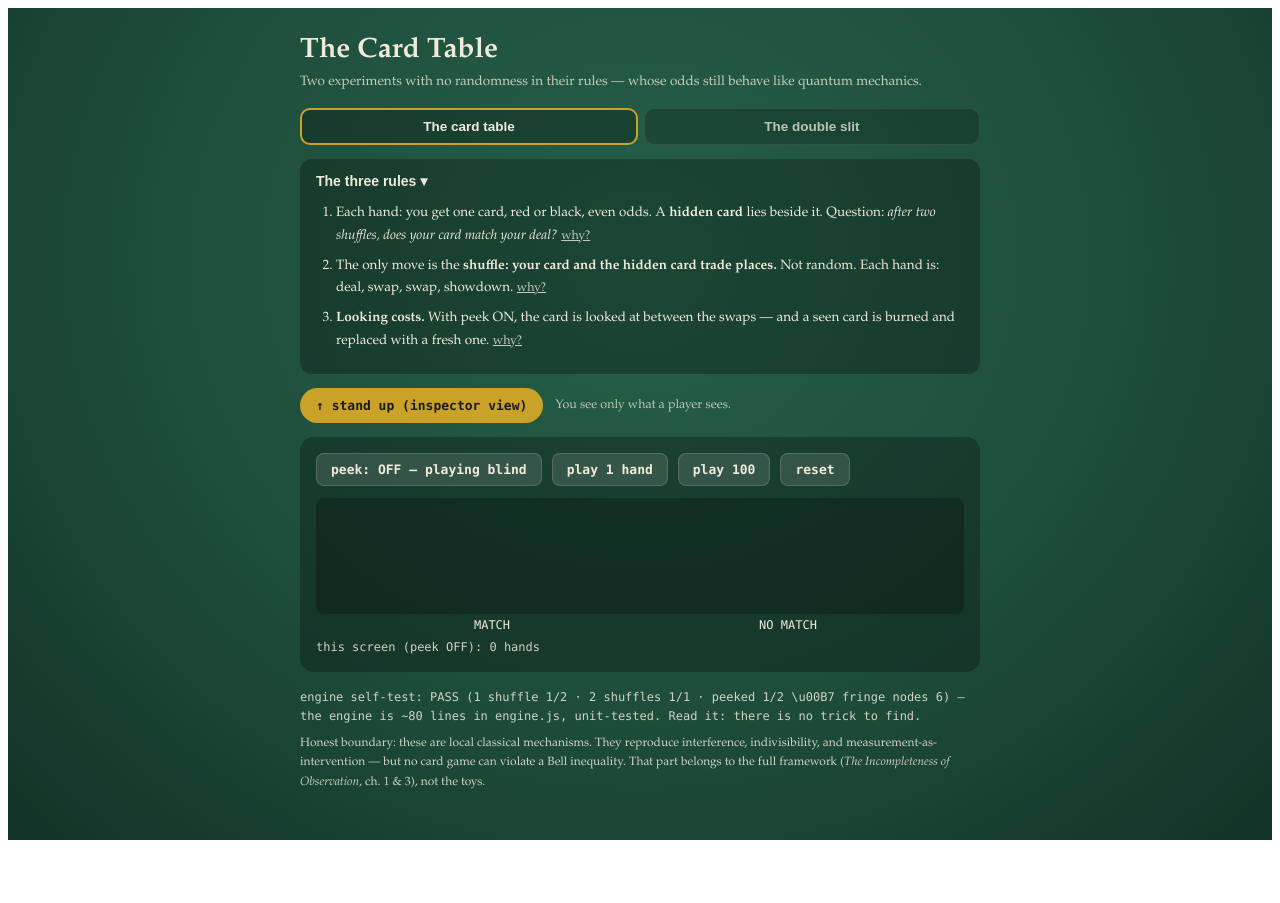
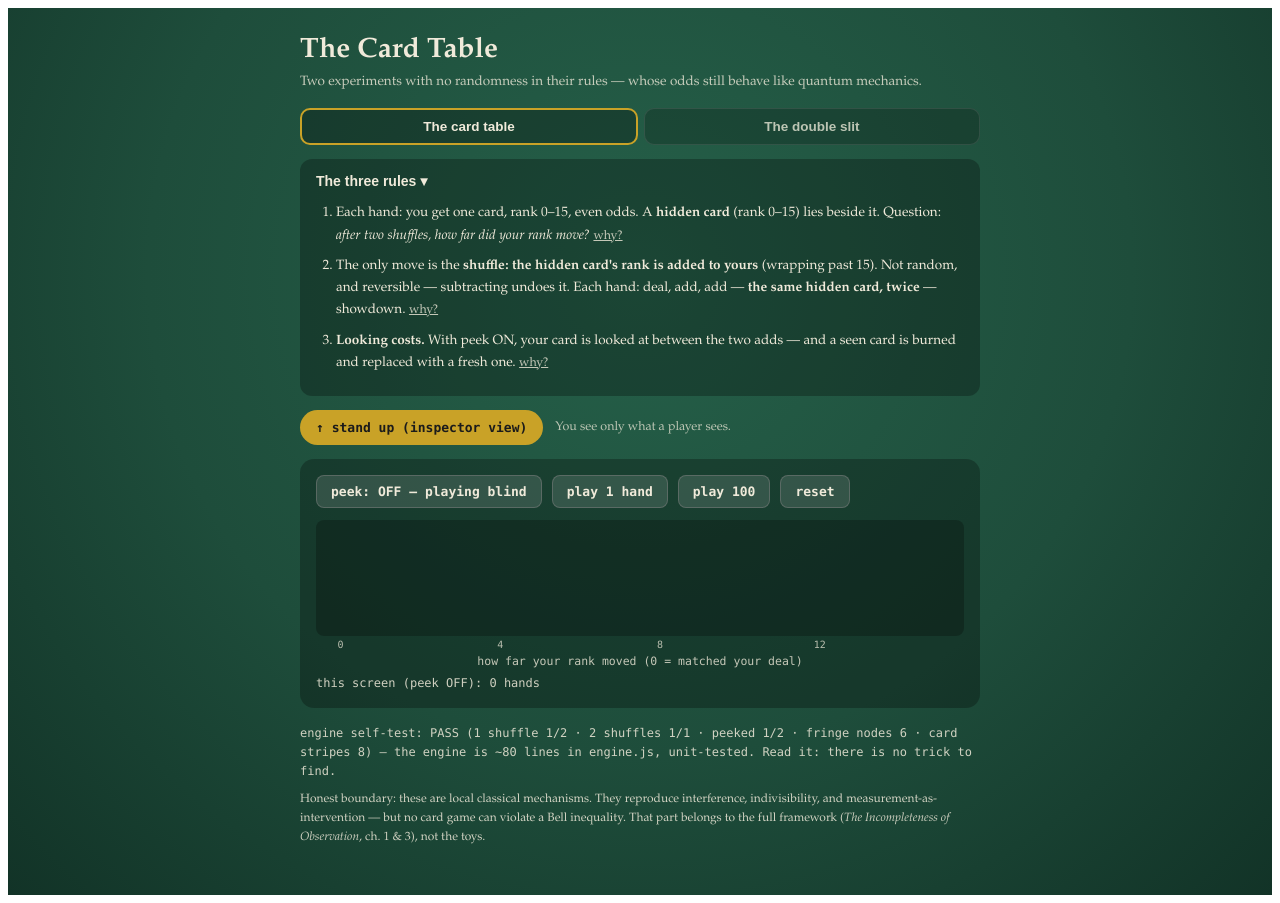
Before and after one commit to amaybaum/card-table, a React (Vite) app: page / in a window 1280 px wide. Before the commit the page ends 848 px from the top, so only its background shows below. Built offline with nearby package versions, Linux system fonts and the light colour scheme.

Commit message:
Last Sync: 2026-07-28 09:09

```diff
--- a/src/App.jsx
+++ b/src/App.jsx
@@ -1,5 +1,5 @@
 import { useState, useRef } from "react";
-import { swap, enumerate, dealHand, NBINS, FRINGE, SLIT_L, SLIT_R,
+import { swap, enumerate, dealHand, dealCardHand, cardDist, CARD_Q, CARD_TEST, NBINS, FRINGE, SLIT_L, SLIT_R,
          fireBlind, fireL, fireR, SELF_TEST, ALL_PASS, TEST_LABEL, SLIT_TEST } from "./engine.js";
 
 const cname = (b) => (b === 0 ? "RED" : "BLACK");
@@ -11,8 +11,8 @@ export default function CardTable() {
   const [why, setWhy] = useState({});
   // cards: two-bin screen, separate accumulation per peek setting
   const [peekMode, setPeekMode] = useState(false);
-  const [cardsOff, setCardsOff] = useState([0, 0]);   // [match, nomatch], peek OFF
-  const [cardsOn, setCardsOn] = useState([0, 0]);     // peek ON
+  const [cardsOff, setCardsOff] = useState(Array(CARD_Q).fill(0));   // hands per offset, peek OFF
+  const [cardsOn, setCardsOn] = useState(Array(CARD_Q).fill(0));     // peek ON
   const [lastHand, setLastHand] = useState(null);
   // slit: 25-bin screen, separate accumulation per detector setting
   const [detector, setDetector] = useState(false);
@@ -30,7 +30,7 @@ export default function CardTable() {
   function playCards(n) {
     const upd = (bins) => {
       const a = bins.slice(); let last = null;
-      for (let i = 0; i < n; i++) { const h = dealHand(peekMode, rng.current); a[h.match ? 0 : 1]++; last = h; }
+      for (let i = 0; i < n; i++) { const h = dealCardHand(peekMode, rng.current); a[h.offset]++; last = h; }
       setLastHand(last); return a;
     };
     peekMode ? setCardsOn(upd) : setCardsOff(upd);
@@ -50,9 +50,9 @@ export default function CardTable() {
   const handStory = (h) => {
     if (!h) return null;
     const steps = insp
-      ? h.trace.map((t) => `${t.label}: you ${cname(t.v)} / hidden ${cname(t.h)}`).join(" \u2192 ")
-      : `dealt ${cname(h.dealt)} \u2192 swap \u2192 ${h.peeked ? `peek (${cname(h.trace[2].peeked)}, burned) \u2192 ` : ""}swap \u2192 ${cname(h.final)}`;
-    return `last hand: ${steps} — ${h.match ? "MATCH" : "NO MATCH"}, deterministically`;
+      ? `dealt ${h.dealt}, hidden ${h.trace[0].h} \u2192 +${h.trace[0].h} \u2192 ${h.peeked ? `peek (${h.trace[2].peeked}, burned; fresh ${h.trace[2].v}) \u2192 ` : ""}+${h.trace[0].h} \u2192 ${h.final}`
+      : `dealt ${h.dealt} \u2192 add hidden \u2192 ${h.peeked ? "peek (burned, replaced) \u2192 " : ""}add hidden \u2192 ${h.final}`;
+    return `last hand: ${steps} — moved ${h.offset}, deterministically`;
   };
 
   return (
@@ -83,14 +83,14 @@ export default function CardTable() {
             {rulesOpen && (
               <ol style={{ margin: "10px 0 2px", paddingLeft: 20, fontSize: 13.5, lineHeight: 1.65 }}>
                 <Rule n={1} why={why} setWhy={setWhy} ink={world.ink}
-                  text={<>Each hand: you get one card, red or black, even odds. A <b>hidden card</b> lies beside it. Question: <i>after two shuffles, does your card match your deal?</i></>}
+                  text={<>Each hand: you get one card, rank 0–15, even odds. A <b>hidden card</b> (rank 0–15) lies beside it. Question: <i>after two shuffles, how far did your rank move?</i></>}
                   whyText={<>The deal is the <b>only randomness in the game</b> — it stands for not knowing the world's starting conditions. Everything after is fixed by the rules, so there are no dice to blame the strangeness on. The hidden card is the point: the world contains more than you can see, and the rules use that part too.</>} />
                 <Rule n={2} why={why} setWhy={setWhy} ink={world.ink}
-                  text={<>The only move is the <b>shuffle: your card and the hidden card trade places.</b> Not random. Each hand is: deal, swap, swap, showdown.</>}
-                  whyText={<><b>Deterministic</b>: same input, same result — so probability can only come from what you can't see. <b>Reversible</b>: a swap undoes itself, so information can hide but never dies. The swap is the smallest move coupling what you see to what you don't; the framework's real physics is built from exactly these two properties.</>} />
+                  text={<>The only move is the <b>shuffle: the hidden card's rank is added to yours</b> (wrapping past 15). Not random, and reversible — subtracting undoes it. Each hand: deal, add, add — <b>the same hidden card, twice</b> — showdown.</>}
+                  whyText={<><b>Deterministic</b>: same input, same result — so probability can only come from what you can't see. <b>Reversible</b>: adding can be subtracted, so information can hide but never dies. And because the same hidden rank acts <b>twice, in step</b>, every hand's total move is doubled — which is why odd distances become impossible below. The stripes are parity, derived from the rules; nothing is engineered.</>} />
                 <Rule n={3} why={why} setWhy={setWhy} ink={world.ink}
-                  text={<><b>Looking costs.</b> With peek ON, the card is looked at between the swaps — and a seen card is burned and replaced with a fresh one.</>}
-                  whyText={<>In this toy, honestly: a house rule — the toy <i>imposes</i> what real physics <i>derives</i>. In physics there is no passive glance: to see a card you must interact with it. <b>Looking is copying</b> — a record now exists somewhere — and the certainty below is <i>made of</i> a correlation: the hidden card remembering your deal. Copying rearranges exactly that correlation. Minds are irrelevant: a machine that photographs the card and shows no one destroys the certainty just as thoroughly. What costs is that the record exists, not that anyone reads it.</>} />
+                  text={<><b>Looking costs.</b> With peek ON, your card is looked at between the two adds — and a seen card is burned and replaced with a fresh one.</>}
+                  whyText={<>In this toy, honestly: a house rule — the toy <i>imposes</i> what real physics <i>derives</i>. In physics there is no passive glance: to see a card you must interact with it. <b>Looking is copying</b> — a record now exists somewhere — and the stripes below are <i>made of</i> a correlation: the same hidden rank acting twice in step. Copying your card mid-hand breaks the lockstep, and the forbidden bins fill in. Minds are irrelevant: a machine that photographs the card and shows no one destroys the certainty just as thoroughly. What costs is that the record exists, not that anyone reads it.</>} />
               </ol>
             )}
           </div>
@@ -109,9 +109,9 @@ export default function CardTable() {
         {/* THE CARD TABLE — same shape as the slit: toggle, fire, two-bin screen */}
         {mode === "cards" && (() => {
           const bins = peekMode ? cardsOn : cardsOff;
-          const total = bins[0] + bins[1];
-          const peak = Math.max(1, bins[0], bins[1]);
-          const offN = cardsOff[0] + cardsOff[1], onN = cardsOn[0] + cardsOn[1];
+          const total = bins.reduce((a, b) => a + b, 0);
+          const peak = Math.max(1, ...bins);
+          const offN = cardsOff.reduce((a, b) => a + b, 0), onN = cardsOn.reduce((a, b) => a + b, 0);
           return (
             <div style={{ background: world.panel, borderRadius: 14, padding: "16px", marginTop: 14 }}>
               <div style={{ display: "flex", alignItems: "center", gap: 10, flexWrap: "wrap", marginBottom: 12 }}>
@@ -120,28 +120,29 @@ export default function CardTable() {
                 </button>
                 <button onClick={() => playCards(1)} style={btn(insp)}>play 1 hand</button>
                 <button onClick={() => playCards(100)} style={btn(insp)}>play 100</button>
-                <button onClick={() => { setCardsOff([0, 0]); setCardsOn([0, 0]); setLastHand(null); }} style={btn(insp)}>reset</button>
+                <button onClick={() => { setCardsOff(Array(CARD_Q).fill(0)); setCardsOn(Array(CARD_Q).fill(0)); setLastHand(null); }} style={btn(insp)}>reset</button>
               </div>
-              <div style={{ display: "flex", alignItems: "flex-end", gap: 24, height: 110, background: insp ? "rgba(35,64,74,.05)" : "rgba(0,0,0,.25)", borderRadius: 8, padding: "6px 40px 0" }}>
-                {[0, 1].map((i) => (
-                  <div key={i} style={{ flex: 1, display: "flex", flexDirection: "column", justifyContent: "flex-end", height: "100%" }}>
-                    <div style={{ height: `${(100 * bins[i]) / peak}%`, background: peekMode ? "#c05b52" : gold, borderRadius: "3px 3px 0 0", transition: "height .15s" }} />
-                  </div>
+              <div style={{ display: "flex", alignItems: "flex-end", gap: 3, height: 110, background: insp ? "rgba(35,64,74,.05)" : "rgba(0,0,0,.25)", borderRadius: 8, padding: "6px 6px 0" }}>
+                {bins.map((v, x) => (
+                  <div key={x} style={{ flex: 1, height: `${(100 * v) / peak}%`, background: peekMode ? "#c05b52" : gold, borderRadius: "2px 2px 0 0", transition: "height .15s" }} />
                 ))}
               </div>
-              <div style={{ display: "flex", gap: 24, padding: "4px 40px 0", fontFamily: "ui-monospace, Menlo, monospace", fontSize: 12 }}>
-                <div style={{ flex: 1, textAlign: "center" }}>MATCH {total > 0 && `— ${bins[0]} (${Math.round((100 * bins[0]) / total)}%)`}</div>
-                <div style={{ flex: 1, textAlign: "center" }}>NO MATCH {total > 0 && `— ${bins[1]} (${Math.round((100 * bins[1]) / total)}%)`}</div>
+              <div style={{ display: "flex", gap: 3, padding: "3px 6px 0", fontFamily: "ui-monospace, Menlo, monospace", fontSize: 10, opacity: 0.75 }}>
+                {bins.map((_, x) => <div key={x} style={{ flex: 1, textAlign: "center" }}>{x % 4 === 0 ? x : ""}</div>)}
+              </div>
+              <div style={{ fontFamily: "ui-monospace, Menlo, monospace", fontSize: 11.5, marginTop: 4, opacity: 0.8, textAlign: "center" }}>
+                how far your rank moved (0 = matched your deal)
               </div>
               <div style={{ fontFamily: "ui-monospace, Menlo, monospace", fontSize: 12, marginTop: 8, opacity: 0.85, minHeight: 16 }}>
                 this screen (peek {peekMode ? "ON" : "OFF"}): {total} hands{lastHand && <><br />{handStory(lastHand)}</>}
               </div>
-              {offN > 20 && onN > 20 && (
+              {offN > 30 && onN > 30 && (
                 <div style={{ marginTop: 10, fontSize: 13, lineHeight: 1.6 }}>
-                  Peek OFF: every hand lands in MATCH — <b>NO MATCH is a forbidden bin</b>, a place hands
-                  never go, even though each swap alone is a coin flip. Peek ON: the forbidden bin fills in.
-                  This is a double slit with two bins — flip the tab above and watch the same thing happen
-                  across twenty-five.
+                  Peek OFF: stripes — <b>every odd distance is a forbidden bin</b>, because the hidden rank
+                  acts twice in step and doubles every move. Peek ON: the lockstep breaks and the forbidden
+                  bins fill in. And unlike the slit next door, <b>nothing here was chosen to look quantum</b> —
+                  the stripes follow from &ldquo;add it twice&rdquo; by parity alone. Flip the tab and see the
+                  same physics across twenty-five bins.
                 </div>
               )}
             </div>
@@ -201,7 +202,7 @@ export default function CardTable() {
         {/* audit + boundary */}
         <div style={{ marginTop: 16, fontSize: 12, opacity: 0.85, lineHeight: 1.6 }}>
           <div style={{ fontFamily: "ui-monospace, Menlo, monospace" }}>
-            engine self-test: {ALL_PASS && SLIT_TEST.pass ? "PASS" : "FAIL"} ({SELF_TEST.map((t) => `${TEST_LABEL[t.p]} ${t.got}`).join(" \u00B7 ")} \u00B7 fringe nodes {SLIT_TEST.nodes}) — the engine is ~80 lines in engine.js, unit-tested. Read it: there is no trick to find.
+            engine self-test: {ALL_PASS && SLIT_TEST.pass && CARD_TEST.pass ? "PASS" : "FAIL"} ({SELF_TEST.map((t) => `${TEST_LABEL[t.p]} ${t.got}`).join(" \u00B7 ")} · fringe nodes {SLIT_TEST.nodes} · card stripes {CARD_TEST.nodes}) — the engine is ~80 lines in engine.js, unit-tested. Read it: there is no trick to find.
           </div>
           <div style={{ marginTop: 8 }}>
             Honest boundary: these are local classical mechanisms. They reproduce interference, indivisibility,
--- a/src/engine.js
+++ b/src/engine.js
@@ -69,3 +69,45 @@ export const SLIT_TEST = (() => {
   const filled = SLIT_L.every((v, x) => (x > 2 && x < NBINS - 3 ? v + SLIT_R[x] > 0 : true));
   return { nodes, pass: nodes >= 4 && filled };
 })();
+
+
+
+/* ------------------------------------------------------------------ */
+/* THE 16-RANK CARD GAME — a distribution, not a binary.               */
+/* Ranks 0..15. The shuffle ADDS the hidden card's rank to yours       */
+/* (mod 16) — deterministic, reversible (subtracting undoes it).       */
+/* Each hand: deal, add, add (the SAME hidden card, twice), showdown.  */
+/* Screen = how far your rank moved. Blind: the move is 2h, so ODD     */
+/* distances are forbidden by parity — 8 stripes, 8 exact nodes,       */
+/* derived from the rules, not chosen. Peek between the adds and the   */
+/* lockstep breaks: all 16 bins, flat.                                 */
+/* ------------------------------------------------------------------ */
+
+export const CARD_Q = 16;
+export function dealCardHand(peek, rng) {
+  const r16 = () => Math.floor(rng() * CARD_Q);
+  const v0 = r16(), h0 = r16();
+  const t = [{ label: "deal", v: v0, h: h0 }];
+  let v = (v0 + h0) % CARD_Q;
+  t.push({ label: "shuffle1", v, h: h0 });
+  if (peek) { const seen = v; v = r16(); t.push({ label: "peek", v, h: h0, peeked: seen }); }
+  v = (v + h0) % CARD_Q;
+  t.push({ label: "shuffle2", v, h: h0 });
+  t.push({ label: "showdown", v, h: h0 });
+  return { dealt: v0, final: v, offset: ((v - v0) % CARD_Q + CARD_Q) % CARD_Q, peeked: !!peek, trace: t };
+}
+export function cardDist(peek) {          // exact enumeration, counts per offset bin
+  const d = Array(CARD_Q).fill(0);
+  for (let v0 = 0; v0 < CARD_Q; v0++)
+    for (let h = 0; h < CARD_Q; h++) {
+      if (peek) { for (let vp = 0; vp < CARD_Q; vp++) d[(((vp + h - v0) % CARD_Q) + CARD_Q) % CARD_Q]++; }
+      else d[(2 * h) % CARD_Q]++;
+    }
+  return d;
+}
+export const CARD_TEST = (() => {
+  const b = cardDist(false), pk = cardDist(true);
+  const nodes = b.filter((v, i) => i % 2 === 1 && v === 0).length;
+  const flat = pk.every((v) => v === pk[0]);
+  return { nodes, pass: nodes === CARD_Q / 2 && flat && b.filter((_, i) => i % 2 === 0).every((v) => v === b[0]) };
+})();
```
Also changed, not shown: 1 other file (tests, documents, lock files or other folders).
